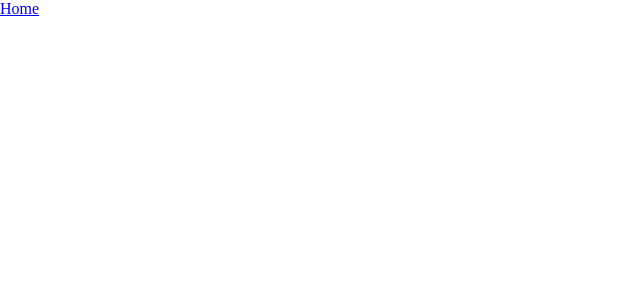
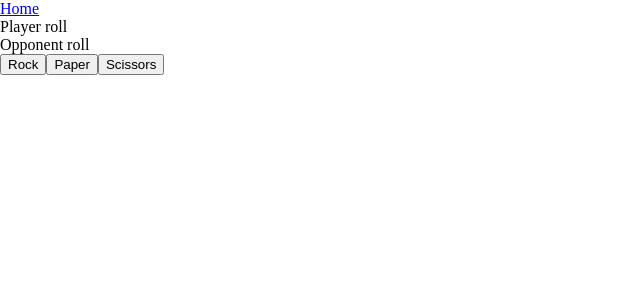
Before and after one commit to Dimterion/Playground, a React (Vite) app: page /rps-game in a window 1280 px wide. Shown: the top 300 px of the page, without its empty margins (0-640 px from the left). Built offline with nearby package versions, Linux system fonts and the light colour scheme.

Commit message:
add initial structure & utility function for rps game

```diff
--- a/src/pages/RPSGame/RPSGame.jsx
+++ b/src/pages/RPSGame/RPSGame.jsx
@@ -1,5 +1,43 @@
+import { useState } from "react";
 import { Link } from "react-router-dom";
+import { roll } from "./utils";
 
 export default function RPSGame() {
-  return <Link to="/">Home</Link>;
+  const [gameStatus, setGameStatus] = useState("");
+  const [playerRoll, setPlayerRoll] = useState("Player roll");
+  const [opponentRoll, setOpponentRoll] = useState("Opponent roll");
+
+  return (
+    <section>
+      <Link to="/">Home</Link>
+      <article>
+        <div>{gameStatus}</div>
+        <div>{playerRoll}</div>
+        <div>{opponentRoll}</div>
+        <div>
+          <button
+            onClick={() =>
+              roll("Rock", setPlayerRoll, setOpponentRoll, setGameStatus)
+            }
+          >
+            Rock
+          </button>
+          <button
+            onClick={() =>
+              roll("Paper", setPlayerRoll, setOpponentRoll, setGameStatus)
+            }
+          >
+            Paper
+          </button>
+          <button
+            onClick={() =>
+              roll("Scissors", setPlayerRoll, setOpponentRoll, setGameStatus)
+            }
+          >
+            Scissors
+          </button>
+        </div>
+      </article>
+    </section>
+  );
 }
--- /dev/null
+++ b/src/pages/RPSGame/utils.js
@@ -0,0 +1,34 @@
+export function roll(
+  playerRoll,
+  setPlayerRoll,
+  setOpponentRoll,
+  setGameStatus
+) {
+  setPlayerRoll(playerRoll);
+
+  const randomNumber = Math.floor(Math.random() * 3);
+  const opponentRoll =
+    randomNumber === 0 ? "Rock" : randomNumber === 1 ? "Paper" : "Scissors";
+
+  setOpponentRoll(opponentRoll);
+
+  let gameStatus;
+
+  if (playerRoll === "Rock" && opponentRoll === "Scissors") {
+    gameStatus = "Player wins.";
+  } else if (playerRoll === "Rock" && opponentRoll === "Paper") {
+    gameStatus = "Opponent wins.";
+  } else if (playerRoll === "Paper" && opponentRoll === "Rock") {
+    gameStatus = "Player wins.";
+  } else if (playerRoll === "Paper" && opponentRoll === "Scissors") {
+    gameStatus = "Opponent wins.";
+  } else if (playerRoll === "Scissors" && opponentRoll === "Paper") {
+    gameStatus = "Player wins.";
+  } else if (playerRoll === "Scissors" && opponentRoll === "Rock") {
+    gameStatus = "Opponent wins.";
+  } else {
+    gameStatus = "Tie.";
+  }
+
+  setGameStatus(gameStatus);
+}
```
